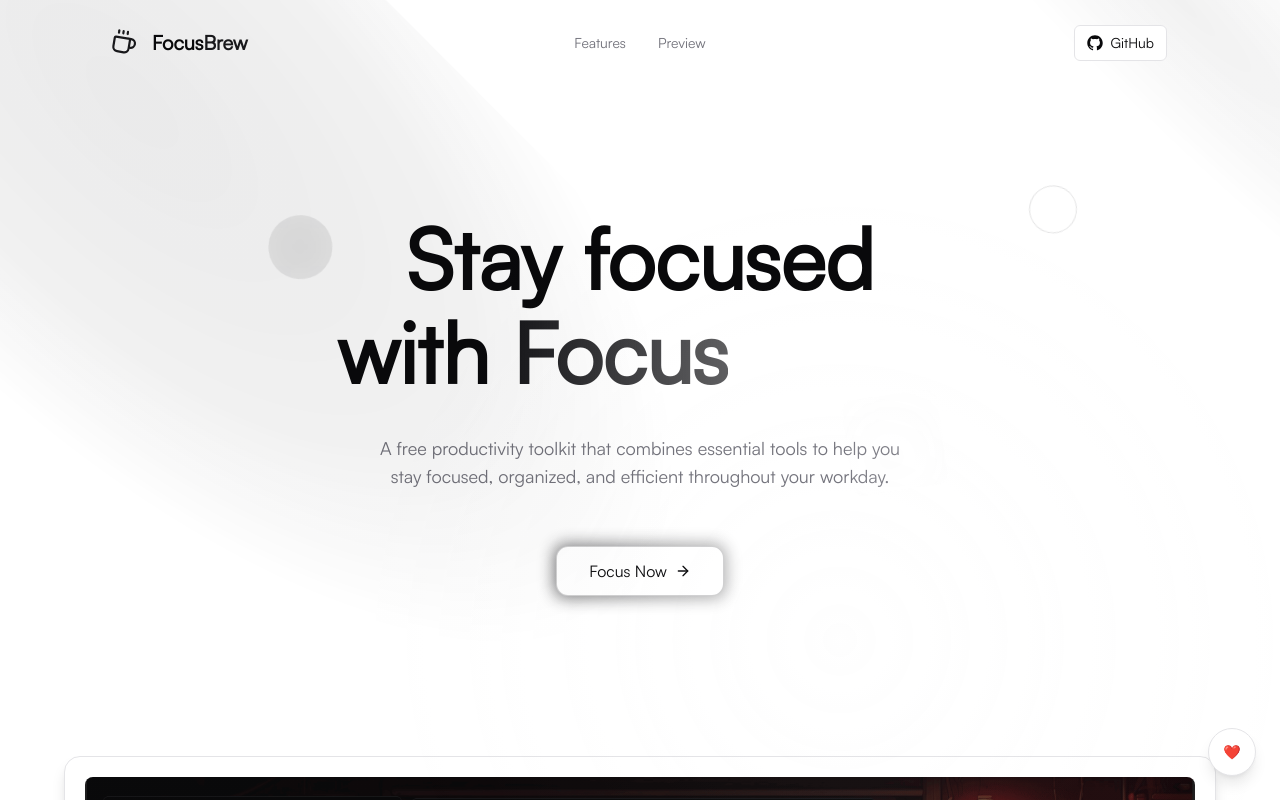
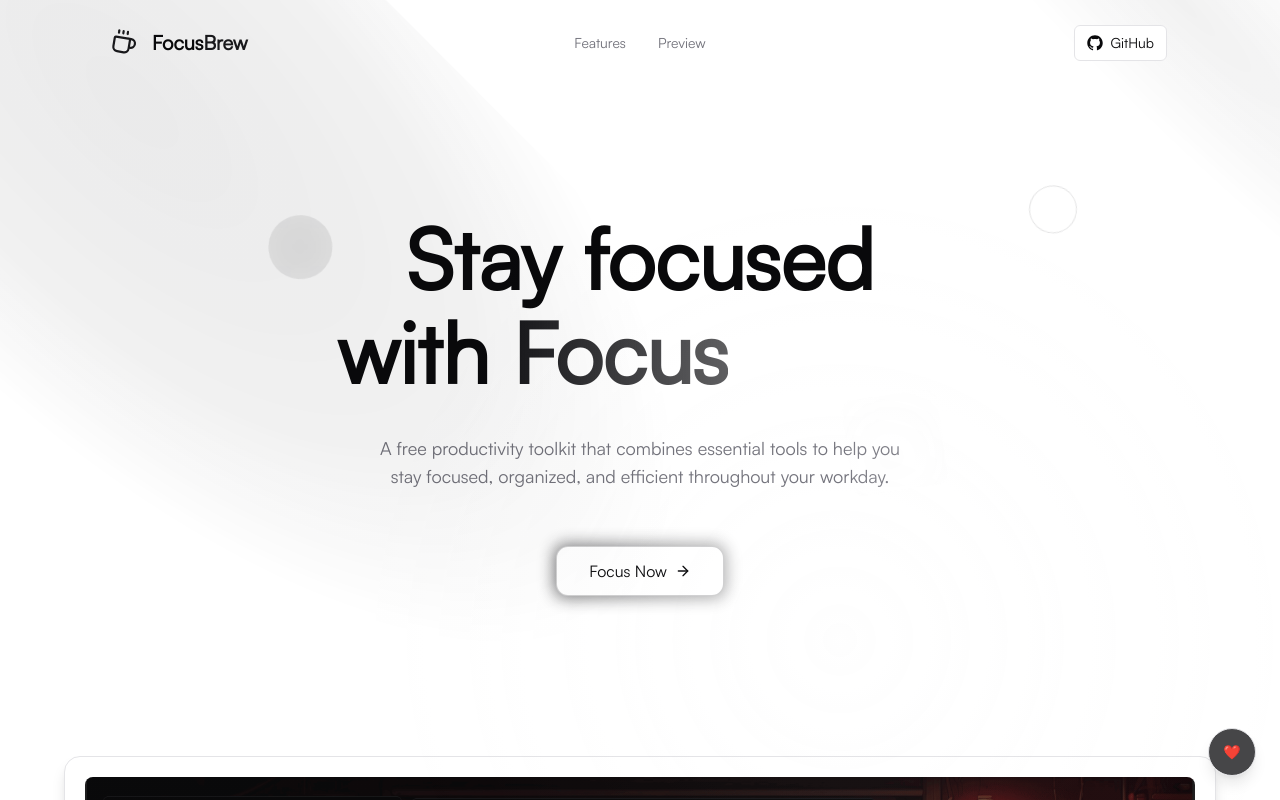
Before and after one commit to fcic/focus-brew, a Next.js app: page / in a window 1280 px wide. Shown: the top 800 px of the page. Built offline with nearby package versions, Linux system fonts and the light colour scheme.

Commit message:
style(donation-dialog): update button background color for improved visibility

```diff
--- a/components/ui/donation-dialog.tsx
+++ b/components/ui/donation-dialog.tsx
@@ -35,7 +35,7 @@ export function DonationDialog() {
         <Button
           variant="outline"
           size="icon"
-          className="fixed bottom-6 right-6 h-12 w-12 rounded-full shadow-lg z-[10001] bg-white text-primary-foreground hover:bg-white/90 hover:text-white"
+          className="fixed bottom-6 right-6 h-12 w-12 rounded-full shadow-lg z-[10001] bg-primary/80 text-primary-foreground hover:bg-primary/95"
         >
           ❤️
         </Button>
```
